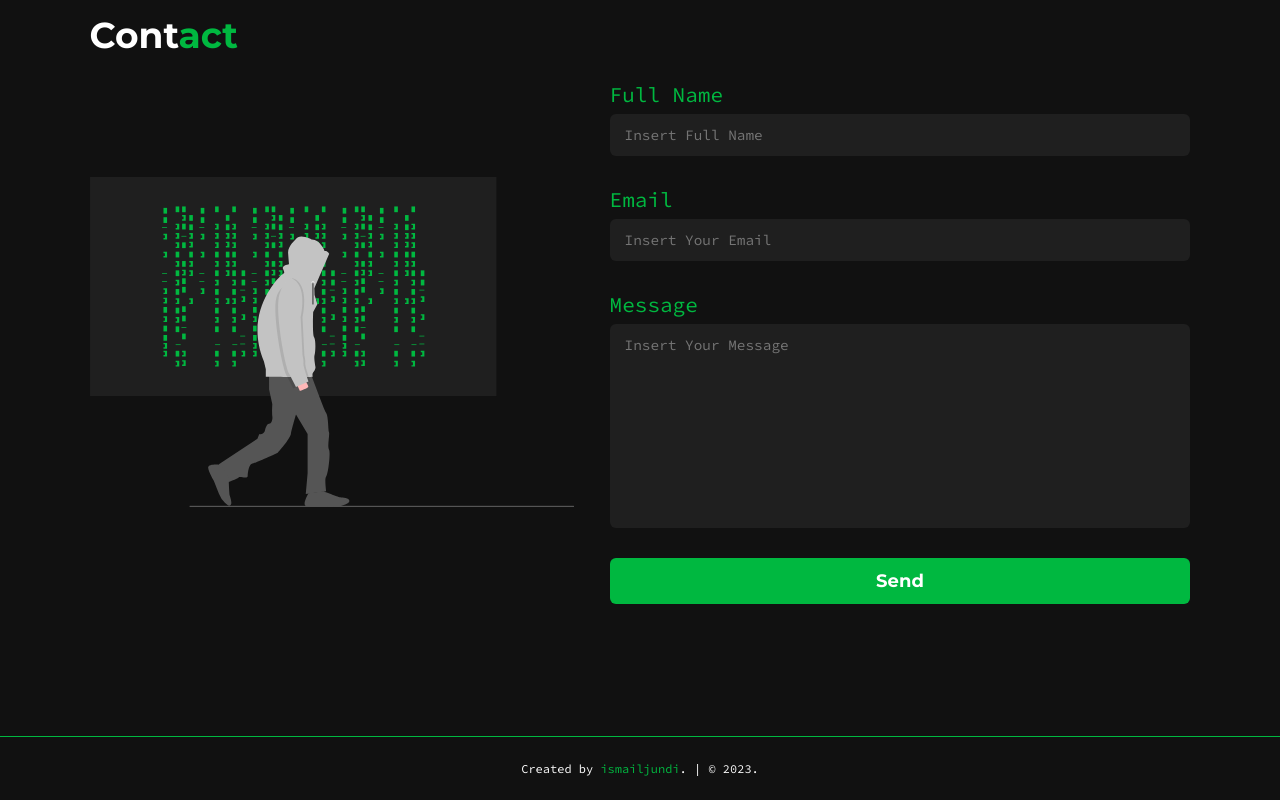
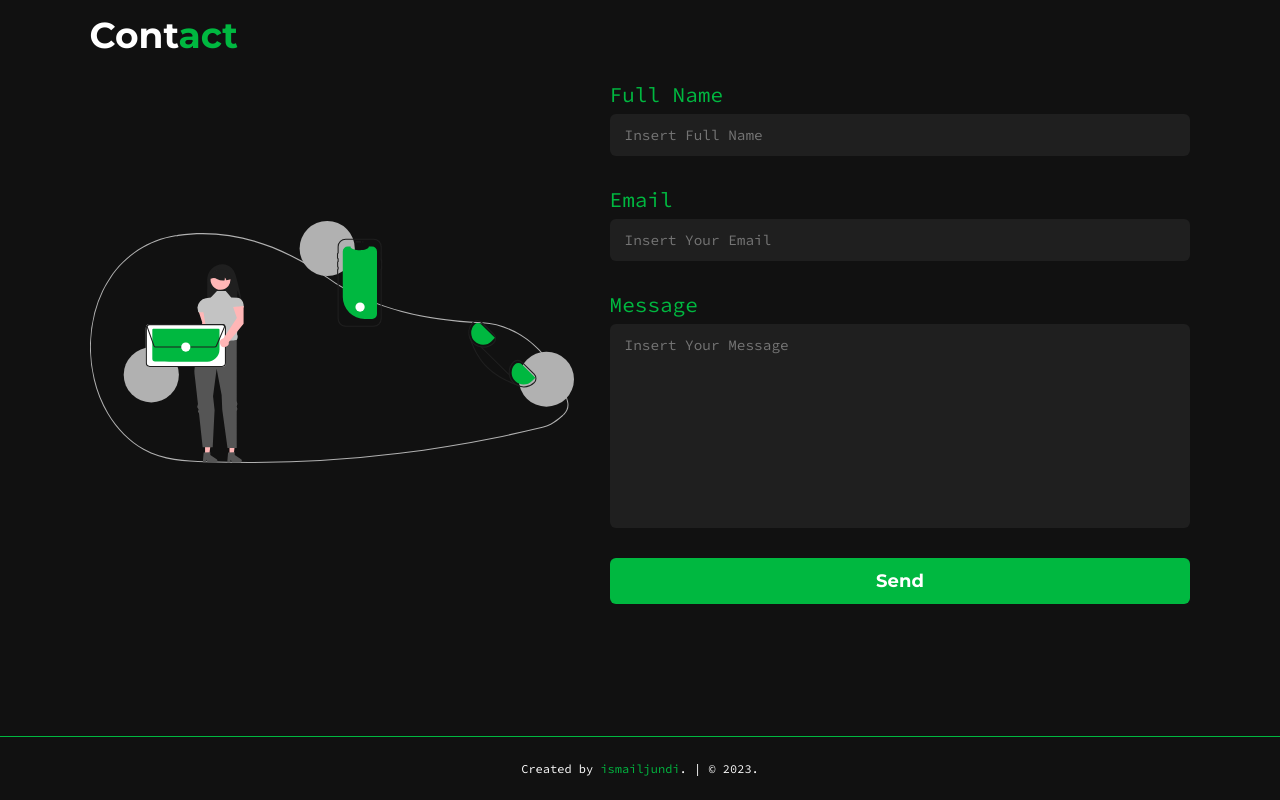
Before and after one commit to ismailjundi/jundev., a plain HTML site: page index.html in a window 1280 px wide. Shown: the part 2518-3318 px from the top of the page. Drawn offline with Linux system fonts and the light colour scheme.

Commit message:
replace html

```diff
--- a/index.html
+++ b/index.html
@@ -154,7 +154,7 @@
             </div>
             <div class="content">
                 <aside class="contact-img">
-                    <img src="img/undraw_hacker_mind_-6-y85.svg" alt="">
+                    <img src="img/undraw_contact_us_re_4qqt.svg" alt="">
                 </aside>
                 <form method="post" name="submit-to-google-sheet"
                     action="https://script.google.com/macros/s/AKfycbzhGvyZxcbuzVeeqFZU83hyYXnRSEw2HgDpfqbVW3zIKVyY0nAqS3FftxWITUduPDQF/exec">
```
